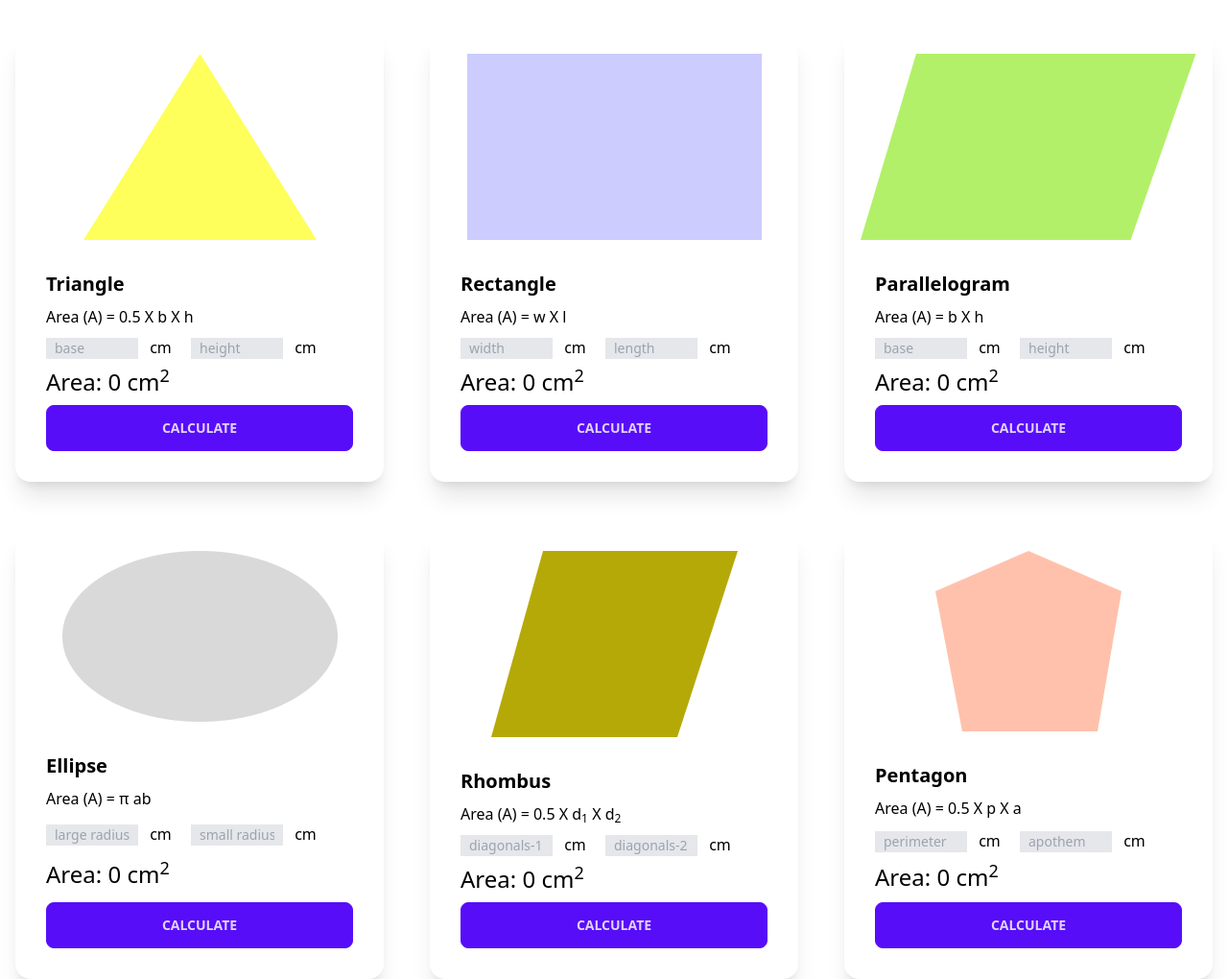
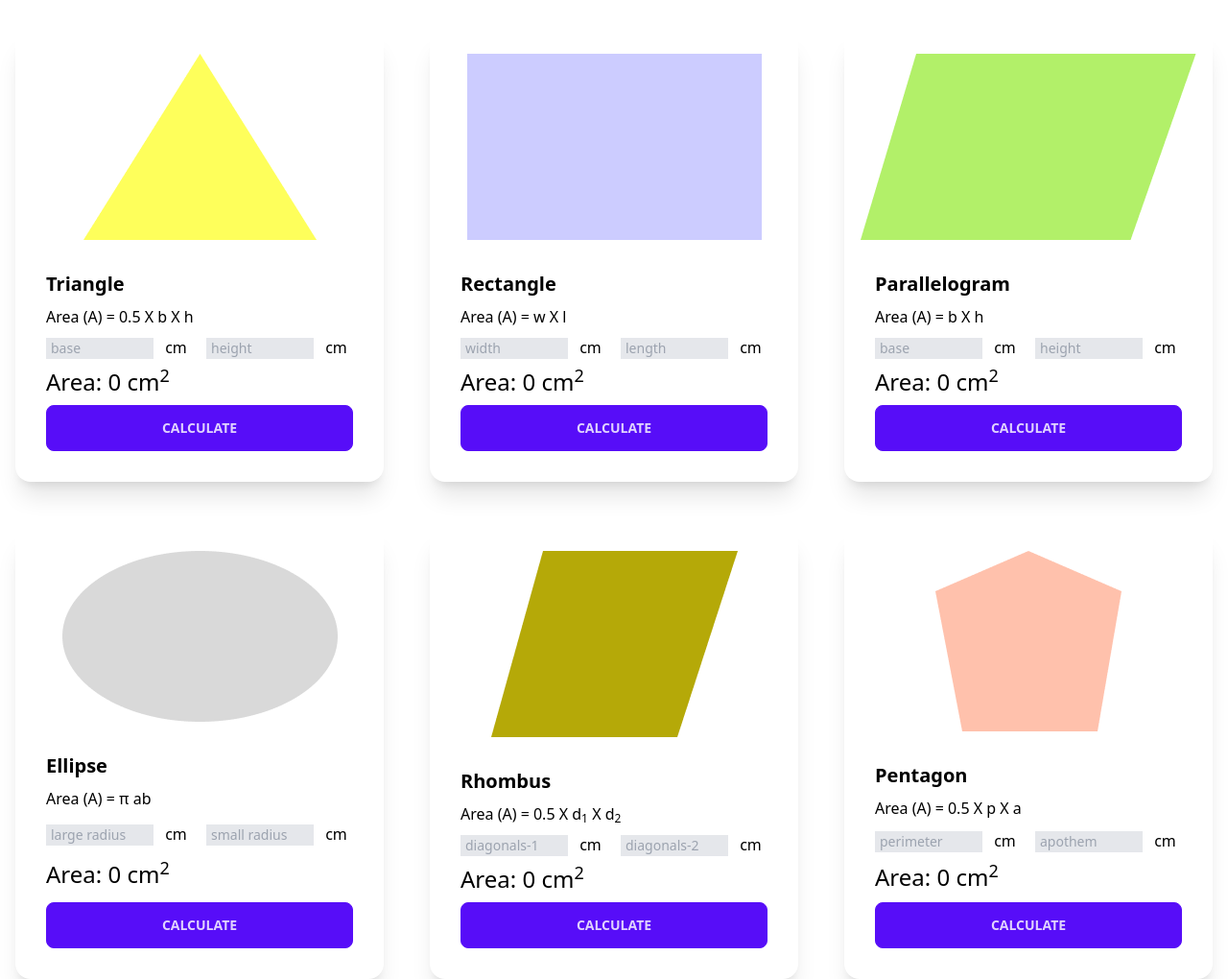
Before and after one commit to tahmid530/Geometry-Genius, a plain HTML site: page index.html in a window 1280 px wide. Shown: the whole page at 96% size. Drawn offline with nearby package versions, Linux system fonts and the light colour scheme.

Commit message:
Pentagon Added

```diff
--- a/index.html
+++ b/index.html
@@ -29,11 +29,11 @@
                         <h2 class="card-title">Triangle</h2>
                         <p>Area (A) = 0.5 X b X h</p>
                         <p>
-                            <input type="text" class="border bg-gray-200 text-sm w-24 px-2" placeholder="base" name=""
+                            <input type="number" class="border bg-gray-200 text-sm w-28 px-1" placeholder="base" name=""
                                 id="triangle-base">
                             <span class="ml-2">cm</span>
                             <!-- triangle height -->
-                            <input type="text" class="ml-4 border bg-gray-200 text-sm w-24 px-2" placeholder="height"
+                            <input type="number" class="ml-4 border bg-gray-200 text-sm w-28 px-1" placeholder="height"
                                 name="" id="triangle-height">
                             <span class="ml-2">cm</span>
                         </p>
@@ -51,11 +51,11 @@
                         <h2 class="card-title">Rectangle</h2>
                         <p>Area (A) = w X l</p>
                         <p>
-                            <input type="text" class="border bg-gray-200 text-sm w-24 px-2" placeholder="width" name=""
+                            <input type="number" class="border bg-gray-200 text-sm w-28 px-1" placeholder="width" name=""
                                 id="rectangle-width">
                             <span class="ml-2">cm</span>
                             <!-- rectangle length -->
-                            <input type="text" class="ml-4 border bg-gray-200 text-sm w-24 px-2" placeholder="length"
+                            <input type="number" class="ml-4 border bg-gray-200 text-sm w-28 px-1" placeholder="length"
                                 name="" id="rectangle-length">
                             <span class="ml-2">cm</span>
                         </p>
@@ -73,11 +73,11 @@
                         <h2 class="card-title">Parallelogram</h2>
                         <p>Area (A) = b X h</p>
                         <p>
-                            <input type="text" class="border bg-gray-200 text-sm w-24 px-2" placeholder="base" name=""
+                            <input type="number" class="border bg-gray-200 text-sm w-28 px-1" placeholder="base" name=""
                                 id="parallelogram-base">
                             <span class="ml-2">cm</span>
                             <!-- parallelogram height -->
-                            <input type="text" class="ml-4 border bg-gray-200 text-sm w-24 px-2" placeholder="height"
+                            <input type="number" class="ml-4 border bg-gray-200 text-sm w-28 px-1" placeholder="height"
                                 name="" id="parallelogram-height">
                             <span class="ml-2">cm</span>
                         </p>
@@ -96,11 +96,11 @@
                         <h2 class="card-title">Ellipse</h2>
                         <p>Area (A) = π ab</p>
                         <p>
-                            <input type="text" class="border bg-gray-200 text-sm w-24 px-2" placeholder="large radius" name=""
+                            <input type="number" class="border bg-gray-200 text-sm w-28 px-1" placeholder="large radius" name=""
                                 id="ellipse-major-radius">
                             <span class="ml-2">cm</span>
                             <!-- ellipse height -->
-                            <input type="text" class="ml-4 border bg-gray-200 text-sm w-24 px-2" placeholder="small radius"
+                            <input type="number" class="ml-4 border bg-gray-200 text-sm w-28 px-1" placeholder="small radius"
                                 name="" id="ellipse-minor-radius">
                             <span class="ml-2">cm</span>
                         </p>
@@ -118,11 +118,11 @@
                         <h2 class="card-title">Rhombus</h2>
                         <p>Area (A) = 0.5 X d<sub>1</sub> X d<sub>2</sub></p>
                         <p>
-                            <input type="text" class="border bg-gray-200 text-sm w-24 px-2" placeholder="diagonals-1" name=""
+                            <input type="number" class="border bg-gray-200 text-sm w-28 px-1" placeholder="diagonals-1" name=""
                                 id="rhombus-diagonals-1">
                             <span class="ml-2">cm</span>
                             <!-- Rhombus height -->
-                            <input type="text" class="ml-4 border bg-gray-200 text-sm w-24 px-2" placeholder="diagonals-2" name=""
+                            <input type="number" class="ml-4 border bg-gray-200 text-sm w-28 px-1" placeholder="diagonals-2" name=""
                                 id="rhombus-diagonals-2">
                             <span class="ml-2">cm</span>
                         </p>
@@ -140,12 +140,12 @@
                         <h2 class="card-title">Pentagon</h2>
                         <p>Area (A) = 0.5 X p X a</p>
                         <p>
-                            <input type="text" class="border bg-gray-200 text-sm w-24 px-2" placeholder="perimeter"
-                                name="" id="ellipse-major-radius">
+                            <input type="number" class="border bg-gray-200 text-sm w-28 px-1" placeholder="perimeter"
+                                name="" id="pentagon-perimeter">
                             <span class="ml-2">cm</span>
                             <!-- ellipse height -->
-                            <input type="text" class="ml-4 border bg-gray-200 text-sm w-24 px-2" placeholder="apothem"
-                                name="" id="ellipse-minor-radius">
+                            <input type="number" class="ml-4 border bg-gray-200 text-sm w-28 px-1" placeholder="apothem"
+                                name="" id="pentagon-apothem">
                             <span class="ml-2">cm</span>
                         </p>
                         <p class="text-2xl">Area: <span id="ellipse-area">0</span> cm<sup>2</sup></p>
--- a/script/area-calculator.js
+++ b/script/area-calculator.js
@@ -19,12 +19,10 @@ function calculateRectangleArea() {
     const rectangleWidthField = document.getElementById('rectangle-width');
     const rectangleWidthFieldString = rectangleWidthField.value;
     const width = parseFloat(rectangleWidthFieldString);
-    console.log(width);
 
     const rectangleLengthField = document.getElementById('rectangle-length');
     const rectangleLengthFieldString = rectangleLengthField.value;
     const length = parseFloat(rectangleLengthFieldString);
-    console.log(length);
 
     const area = width * length;
 
@@ -38,12 +36,10 @@ function calculateParallelogramArea() {
     const parallelogramBaseField = document.getElementById('parallelogram-base');
     const parallelogramBaseFieldString = parallelogramBaseField.value;
     const base = parseFloat(parallelogramBaseFieldString);
-    console.log(base);
 
     const parallelogramHeightField = document.getElementById('parallelogram-height');
     const parallelogramHeightFieldString = parallelogramHeightField.value;
     const height = parseFloat(parallelogramHeightFieldString);
-    console.log(height);
 
     const area = base * height;
 
@@ -57,12 +53,10 @@ function calculateEllipseArea() {
     const ellipseMajorRadiusField = document.getElementById('ellipse-major-radius');
     const ellipseMajorRadiusFieldString = ellipseMajorRadiusField.value;
     const majorRadius = parseFloat(ellipseMajorRadiusFieldString);
-    console.log(majorRadius);
 
     const ellipseMinorRadiusField = document.getElementById('ellipse-minor-radius');
     const ellipseMinorRadiusFieldString = ellipseMinorRadiusField.value;
     const minorRadius = parseFloat(ellipseMinorRadiusFieldString);
-    console.log(minorRadius);
 
     const area = 3.1416 * majorRadius * minorRadius;
 
@@ -75,17 +69,32 @@ function calculateEllipseArea() {
 function calculateRhombusArea() {
     const rhombusDiagonals1Field = document.getElementById('rhombus-diagonals-1');
     const rhombusDiagonals1String = rhombusDiagonals1Field.value;
-    const rhombusDiagonals1 = parseFloat(rhombusDiagonals1String);
-    console.log(rhombusDiagonals1);
+    const Diagonals1 = parseFloat(rhombusDiagonals1String);
 
     const rhombusDiagonals2Field = document.getElementById('rhombus-diagonals-2');
     const rhombusDiagonals2String = rhombusDiagonals2Field.value;
-    const rhombusDiagonals2 = parseFloat(rhombusDiagonals2String);
-    console.log(rhombusDiagonals2);
+    const Diagonals2 = parseFloat(rhombusDiagonals2String);
 
-    const area = 0.5 * rhombusDiagonals1 * rhombusDiagonals2;
+    const area = 0.5 * Diagonals1 * Diagonals2;
 
     const rhombusAreaField = document.getElementById('rhombus-area');
     rhombusAreaField.innerText = area;
 
 }
+
+
+function calculatePentagonArea() {
+    const pentagonPerimeterField = document.getElementById('pentagon-perimeter');
+    const pentagonPerimeterFieldString = pentagonPerimeterField.value;
+    const perimeter = parseFloat(pentagonPerimeterFieldString);
+
+    const pentagonApothemField = document.getElementById('pentagon-apothem');
+    const pentagonApothemFieldString = pentagonApothemField.value;
+    const apothem = parseFloat(pentagonApothemFieldString);
+
+    const area = 0.5 * perimeter * apothem;
+
+    const ellipseAreaField = document.getElementById('ellipse-area');
+    ellipseAreaField.innerText = area;
+
+}
```
